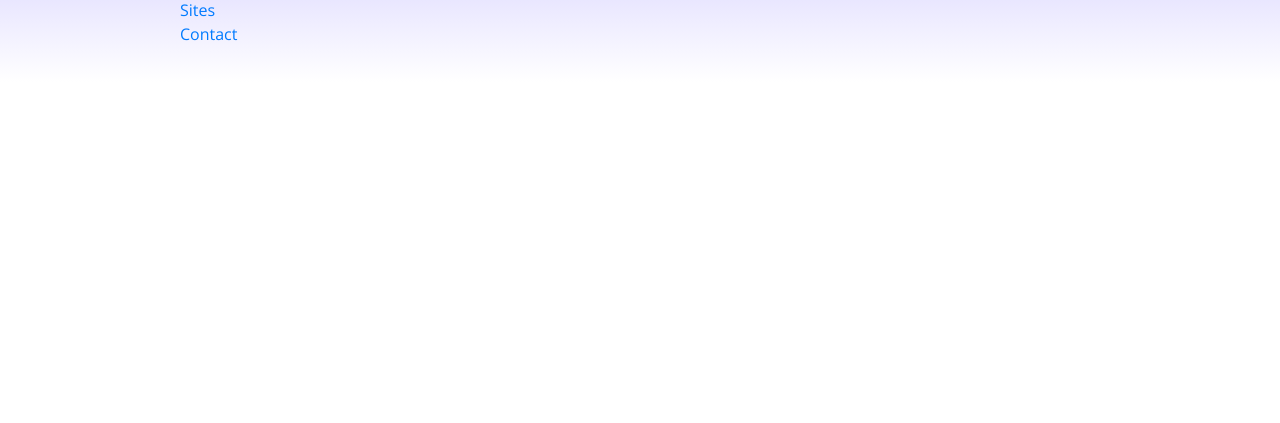
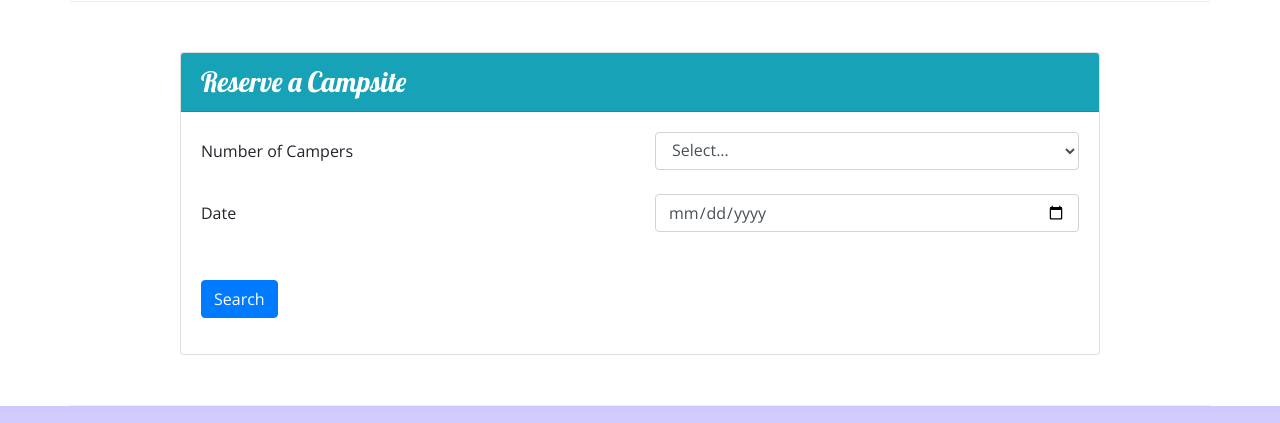
Before and after one commit to Scratcheee/nucampsite, a website: page index.html in a window 1280 px wide. Shown: the part 1151-1574 px from the top of the page. Before the commit the page ends 1233 px from the top, so only its background shows below. Drawn offline with nearby package versions, Linux system fonts and the light colour scheme.

Commit message:
Nucamp Week 2 Finish
Index Thumbnails & Reservation Form

```diff
--- a/index.html
+++ b/index.html
@@ -18,7 +18,7 @@
 </head>
 
 <body>
-
+    <!--Jumbotron Header-->
     <header class="jumbotron jumbotron-fluid">
         <div class="container">
             <div class="row">
@@ -28,6 +28,9 @@
                 <div class="col">
                     <h1>NuCamp</h1>
                     <h2>a better way to camp</h2>
+                </div>
+                <div class="col col-mg-4 col-xl-2 mt-4">
+                    <a href="#reserveForm" class="btn btn-info btn-lg text-nowrap">Reserve Campsite</a>
                 </div>
             </div>
 
@@ -81,13 +84,18 @@
             <div class="col-sm-4 col-md-3">
                 <h2>Featured Campsites</h2>
             </div>
+
             <div class="col">
+                <div class="media">
+                    <div class="media-body align-self-center">
                         <h3>React Lake Campground</h3>
-                <p class="d-none d-sm-block">Nestled in the foothills of the Chrome Mountains, this campground on the
-                    shores of the pristine
-                    React
-                    Lake is a favorite for fly fishers.</p>
+                        <p class="d-none d-sm-block">Nestled in the foothills of the Chrome Mountains, this campground
+                            on the shores of the pristine React Lake is a favorite for fly fishers.</p>
                     </div>
+                    <img class="d-flex ml-3 img-thumbnail" src="img/react-lake-thumb.jpg" alt="React Lake" />
+                </div>
+            </div>
+
         </div>
 
 
@@ -98,11 +106,62 @@
             <div class="col">
                 <div class="media">
                     <img src="img/bootstrap-thumb.png" alt="Bootstrap Outfitters" class="d-flex mr-3 img-thumbnail">
-                    <div class="media-body align-self-center"></div>
+                    <div class="media-body align-self-center">
                         <h3>Bootstrap Outfitters</h3>
                         <p class="d-none d-sm-block">Bootstrap Outfitters supplies you with gear you need at prices you
                             can't
                             beat.</p>
+                    </div>
+                </div>
+            </div>
+        </div>
+        <!--Reserve A Campsite Form-->
+        <div class="row row-content">
+            <div class="col-sm-10 mx-auto">
+                <div class="card">
+                    <h3 class="bg-info text-white card-header text-nowrap">Reserve a Campsite</h3>
+                    <div class="card-body">
+                        <form action="" id="reserveForm">
+
+                            <div class="row form-group">
+                                <div class="col-sm-6 col-form-label">
+                                    <label for="numCampers">Number of
+                                        Campers</label>
+                                </div>
+
+                                <div class="col">
+                                    <select name="numCampers" id="numCampers" class="form-control">
+                                        <option value="">Select...</option>
+                                        <option value="1">1</option>
+                                        <option value="2">2</option>
+                                        <option value="3">3</option>
+                                        <option value="4">4</option>
+                                        <option value="5">5</option>
+                                        <option value="6">6</option>
+
+                                    </select>
+                                </div>
+
+                            </div>
+                            <div class="row form-group">
+                                <div class="col-sm-6 col-form-label">
+                                    <label for="date">Date</label>
+                                </div>
+                                <div class="col-md-6 col-sm-6">
+                                    <input type="date" name="date" id="date" class="form-control"
+                                        placeholder="mm/dd/yyyy">
+                                </div>
+
+                            </div>
+                            <div class="row form-group">
+                                <div class="col">
+                                    <button type="submit" class="btn btn-primary mt-4">Search</button>
+                                </div>
+                            </div>
+
+
+
+                        </form>
                     </div>
                 </div>
             </div>
```
Lines whose indentation alone changed are shown as unchanged.
